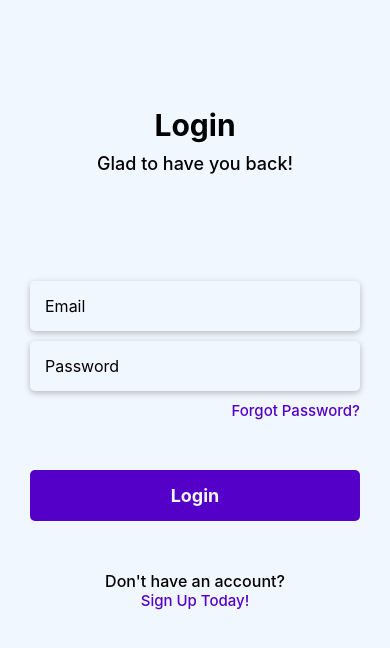
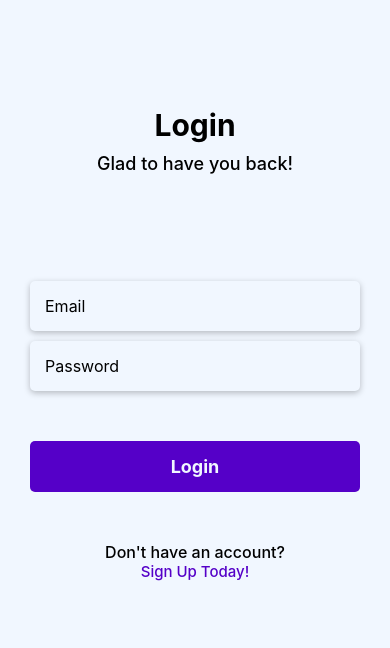
Before and after one commit to isCeryHere/COMP3130---CharityApp, a React Native app: screen /Login in a window 390 px wide. Shown: the top 648 px of the page. Built offline with nearby package versions, Linux system fonts and the light colour scheme.

Commit message:
feat: remove forget password link

```diff
--- a/app/screens/Login.js
+++ b/app/screens/Login.js
@@ -75,9 +75,6 @@ export default function Login() {
 						{submitted && errors.password && (
 							<ErrorText>{errors.password}</ErrorText>
 						)}
-						<View style={{ alignItems: "flex-end" }}>
-							<TextLink>Forgot Password?</TextLink>
-						</View>
 						<TouchableHighlight
 							onPress={() => {
 								setSubmitted(true);
```
